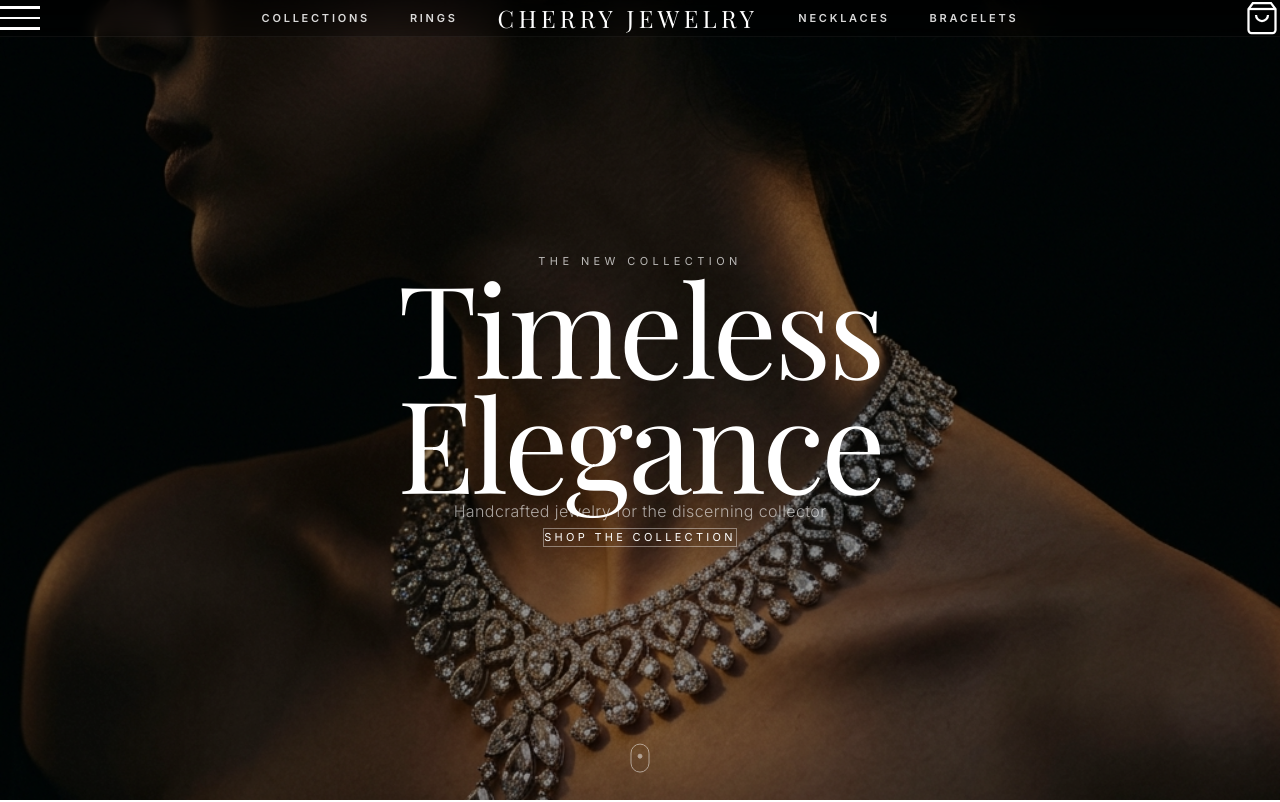
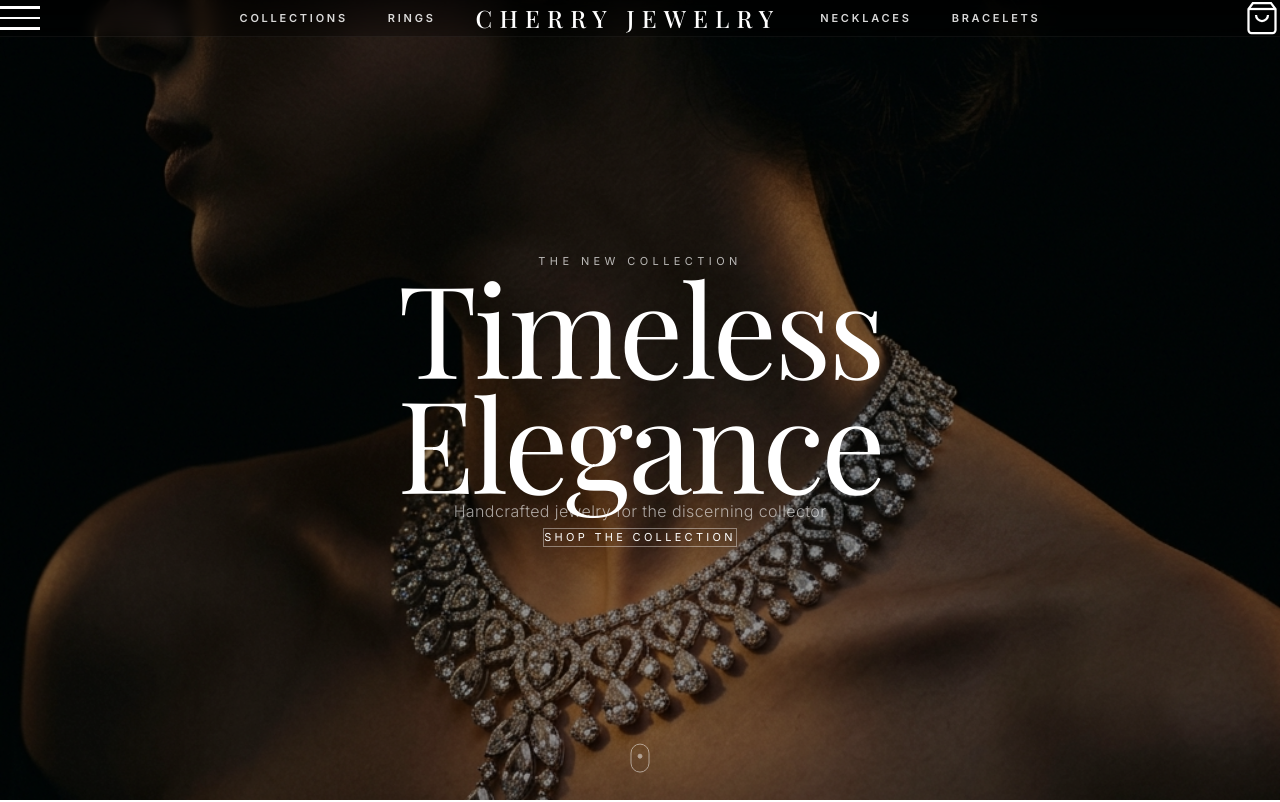
Before and after one commit to Youssef-ahkim/cherry-jewelry, a Next.js app: page / in a window 1280 px wide. Shown: the top 802 px of the page. Built offline with nearby package versions, Linux system fonts and the light colour scheme; no server answers; the database is empty; a web font is replaced by a local one.

Commit message:
style brand name as static premium logo mark in nav header

```diff
--- a/src/components/Navigation.tsx
+++ b/src/components/Navigation.tsx
@@ -69,8 +69,8 @@ export default function Navigation() {
               </Link>
             ))}
 
-            <Link href="/" className="mx-8 focus:outline-none">
-              <h1 className="text-white text-lg md:text-xl lg:text-2xl font-serif tracking-[0.18em] whitespace-nowrap hover:text-gold transition-colors duration-300">
+            <Link href="/" className="mx-8 focus:outline-none cursor-default">
+              <h1 className="text-white text-lg md:text-xl lg:text-2xl font-serif font-medium tracking-[0.25em] lg:tracking-[0.3em] whitespace-nowrap">
                 CHERRY JEWELRY
               </h1>
             </Link>
@@ -86,8 +86,8 @@ export default function Navigation() {
             ))}
           </div>
 
-          <Link href="/" className="lg:hidden absolute left-1/2 -translate-x-1/2 focus:outline-none">
-            <h1 className="text-white text-base md:text-lg font-serif tracking-[0.18em] whitespace-nowrap">
+          <Link href="/" className="lg:hidden absolute left-1/2 -translate-x-1/2 focus:outline-none cursor-default">
+            <h1 className="text-white text-base md:text-lg font-serif font-medium tracking-[0.25em] whitespace-nowrap">
               CHERRY JEWELRY
             </h1>
           </Link>
```
